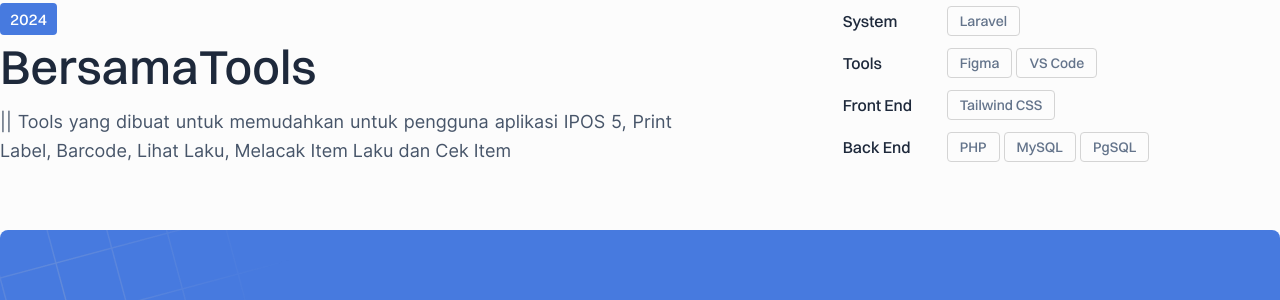
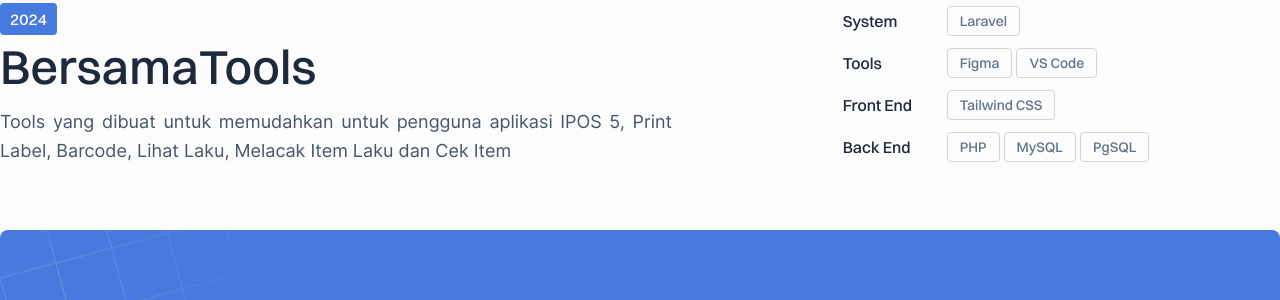
Before and after one commit to Zulfkr197/zulfkr197.github.io, a Jekyll site: the page built from _posts/2024-04-08-bersamatools.md, in a window 1280 px wide. Shown: the part 270-570 px from the top of the page. Built offline with Jekyll 4.4.1, drawn with Linux system fonts in a browser that asks for light colours; our own code applies the rules of GitHub Pages for plain Markdown files.

Commit message:
Update post.html

```diff
--- a/_layouts/post.html
+++ b/_layouts/post.html
@@ -8,7 +8,7 @@ archive: true
 		<div class="post-title max-w-2xl">
 			<div class="released inline-block font-medium font-heading bg-main text-white py-1 px-2.5 rounded">{{ page.date | date:"%Y" }}</div>
 			<h1 class="text-slate-800 text-5xl font-medium font-heading pt-2 pb-4">{{ page.title }}</h1>
-			<p class="latar-belakang text-lg leading-relaxed text-slate-600 text-justify">{{ post.description }} || {{ page.description }}</p>
+			<p class="latar-belakang text-lg leading-relaxed text-slate-600 text-justify">{{ page.description }}</p>
 		</div>
 
 		<div class="post-group mr-auto lg:ml-auto flex flex-col gap-3 font-heading">
```
